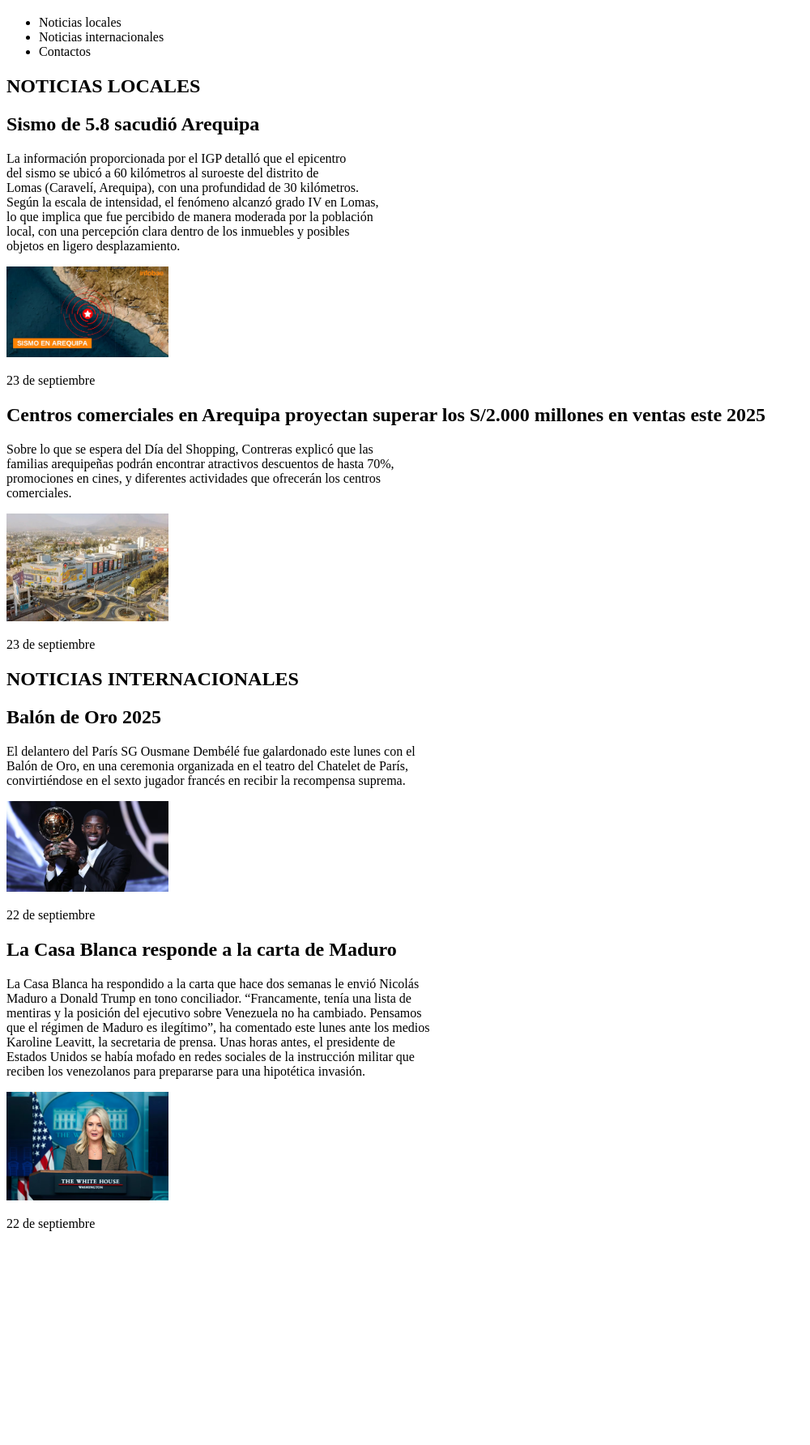
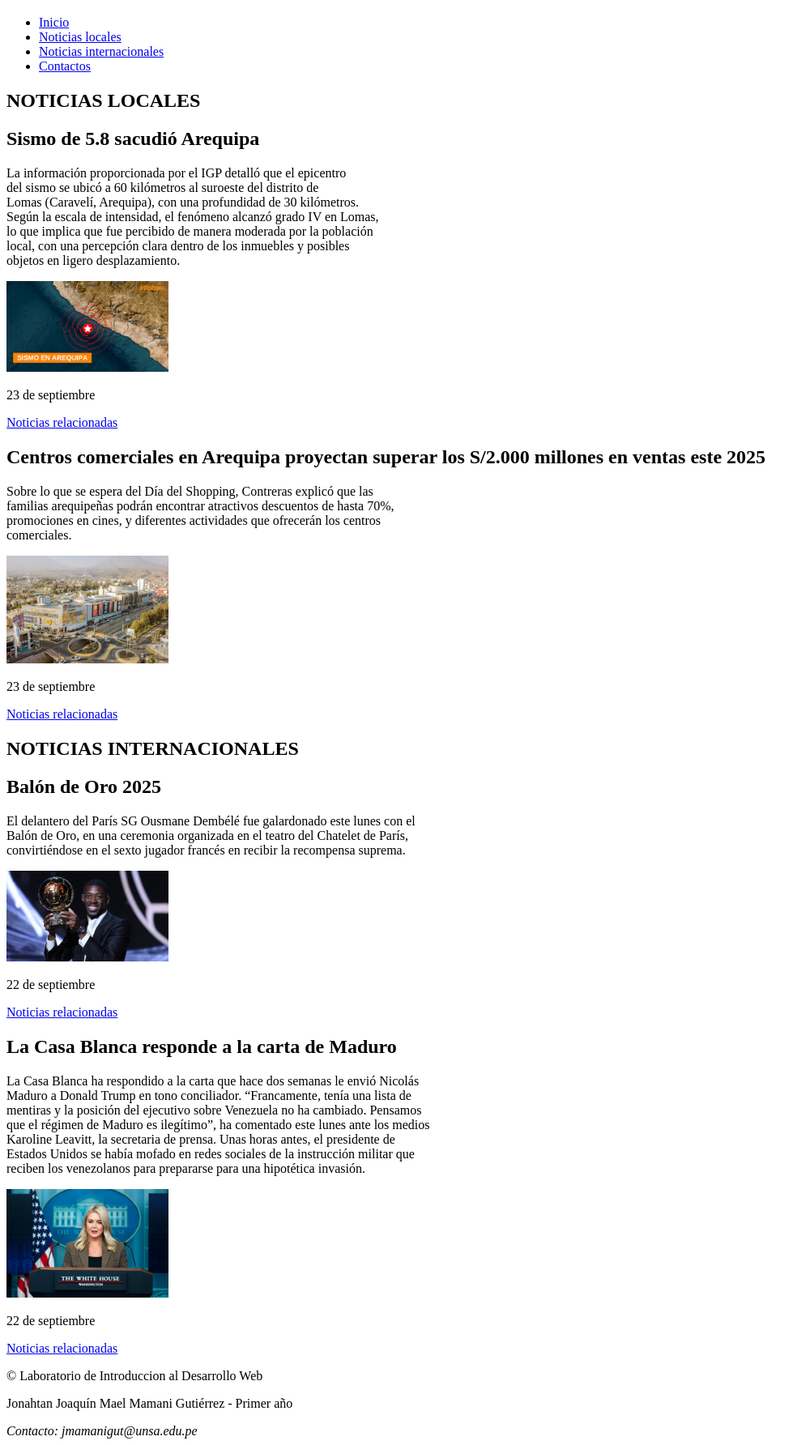
Before and after one commit to JonahtanMG/IDWEB-LAB05, a plain HTML site: page noticias.html in a window 1280 px wide. Shown: the part 61-1845 px from the top of the page at 81% size, without its empty margins (0-1000 px from the left). Before the commit the page ends 1597 px from the top, so only its background shows below. Drawn offline with Linux system fonts and the light colour scheme.

Commit message:
Tercer commit, se añadieron menus de navegacion

```diff
--- a/noticias.html
+++ b/noticias.html
@@ -10,14 +10,15 @@
         <h1>NOTICIAS</h1>
         <nav>
             <ul>
-                <li>Noticias locales</li>
-                <li>Noticias internacionales</li>
-                <li>Contactos</li>
+                <li><a href="index.html">Inicio</a></li>
+                <li><a href="#local">Noticias locales</a></li>
+                <li><a href="#internacional">Noticias internacionales</a></li>
+                <li><a href="#contactanos">Contactos</a></li>
             </ul>
         </nav>
     </head>
     <main>
-        <h2>NOTICIAS LOCALES</h2>
+        <h2 id="local">NOTICIAS LOCALES</h2>
         <article>
             <h2>Sismo de 5.8 sacudió Arequipa</h2>
             <p>La información proporcionada por el IGP detalló que el epicentro <br>
@@ -31,6 +32,7 @@
                 <img src="img_noticias/Sismo.png" alt="Sismo" width="200">
             </picture>
             <p><time datetime="2025-09-23">23 de septiembre</time></p>
+            <p><a href="https://www.infobae.com/peru/2025/09/26/sismo-de-magnitud-43-sacude-a-parinacochas-ayacucho/">Noticias relacionadas</a></p>
         </article>
         <article>
             <h2>Centros comerciales en Arequipa proyectan superar los S/2.000 millones en ventas este 2025 </h2>
@@ -42,8 +44,9 @@
                 <img src="img_noticias/Centro.png" alt="CentroComercial" width="200">
             </picture>
             <p><time datetime="2025-09-23">23 de septiembre</time></p>
+            <p><a href="https://diarioviral.pe/investigacion/gran-tema/centros-comerciales-de-arequipa-reducen-ganancias-a-la-mitad-y-reportan-perdidas-46668">Noticias relacionadas</a></p>
         </article>
-        <h2>NOTICIAS INTERNACIONALES</h2>
+        <h2 id="internacional">NOTICIAS INTERNACIONALES</h2>
         <article>
             <h2>Balón de Oro 2025</h2>
             <p>El delantero del París SG Ousmane Dembélé fue galardonado este lunes con el <br>
@@ -53,6 +56,7 @@
                 <img src="img_noticias/Balon.png" alt="Balon" width="200">
             </picture>
             <p><time datetime="2025-09-22">22 de septiembre</time></p>
+            <p><a href="https://www.tudn.com/futbol/liga-mx/alexis-vega-canales-entran-top-100-mejores-jugadores-del-mundo">Noticias relacionadas</a></p>
         </article>
         <article>
             <h2>La Casa Blanca responde a la carta de Maduro</h2>
@@ -67,7 +71,13 @@
                     <img src="img_noticias/USA.png" alt="USA" width="200">
                 </picture>
                 <p><time datetime="2025-09-22">22 de septiembre</time></p>
+                <p><a href="https://cnnespanol.cnn.com/2025/09/26/eeuu/memo-casa-blanca-cierre-gobierno-trax">Noticias relacionadas</a></p>
         </article>
     </main>
+    <footer id="contactanos">
+        <p>&copy; Laboratorio de Introduccion al Desarrollo Web</p>
+        <p>Jonahtan Joaquín Mael Mamani Gutiérrez - Primer año</p>
+        <address>Contacto: jmamanigut@unsa.edu.pe</address>
+    </footer>
 </body>
 </html>
```
Also changed, not shown: index.html (+17 -9 lines).
